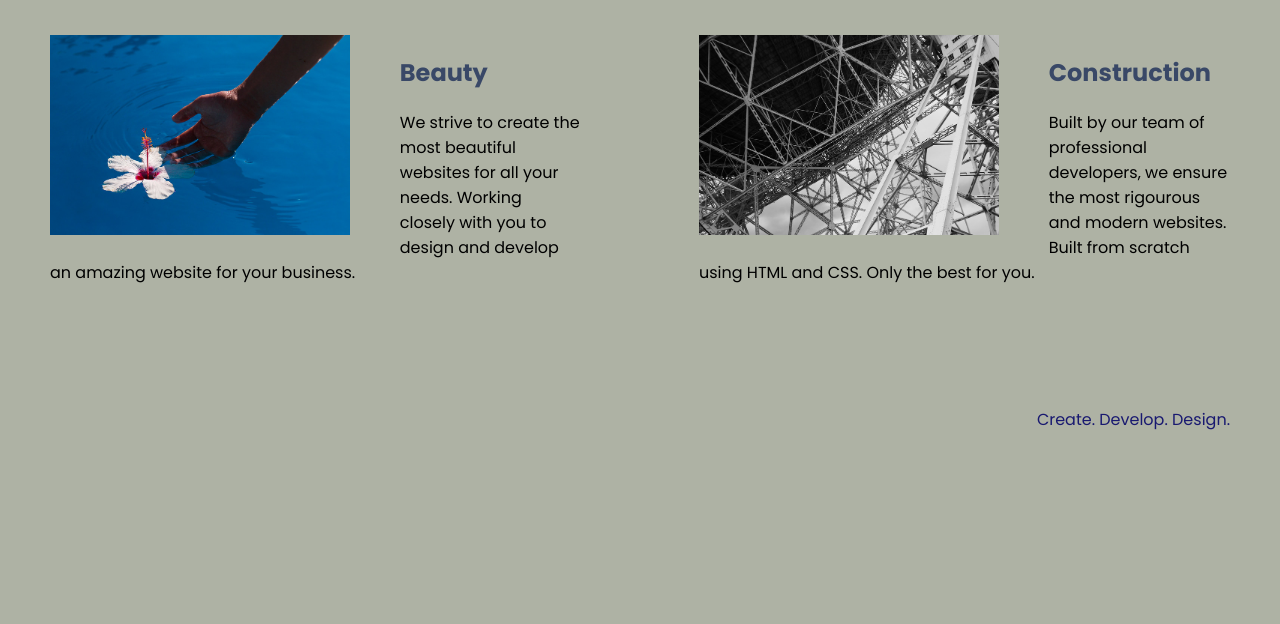
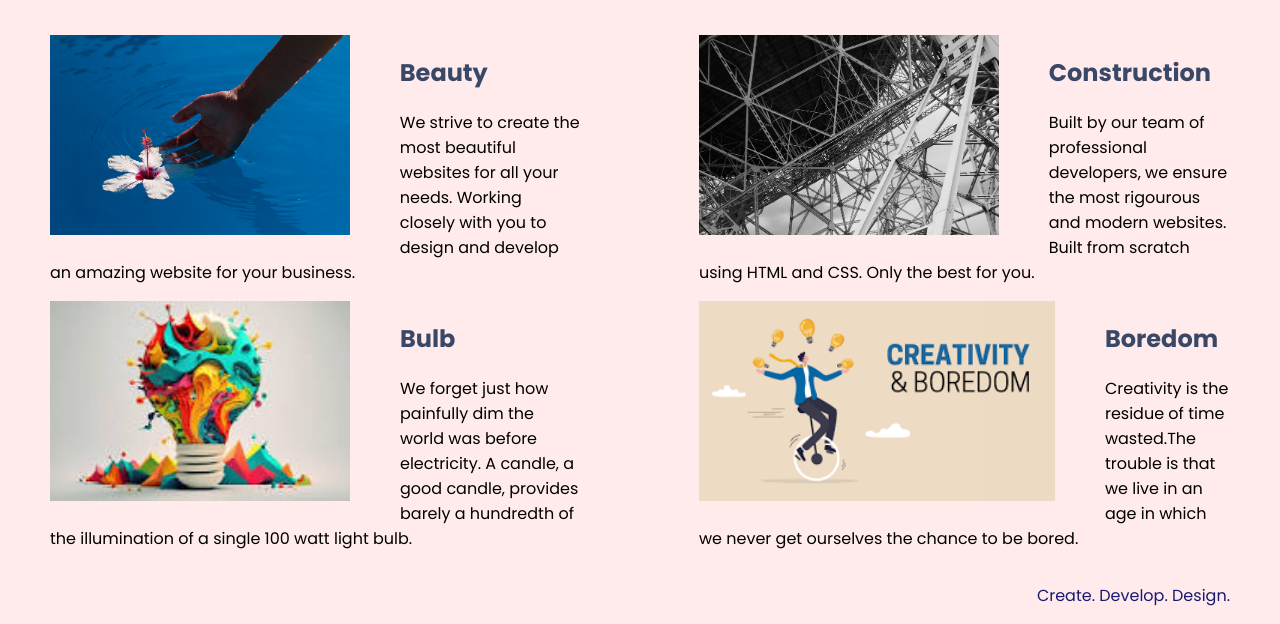
Before and after one commit to yashjain3010/CSS-Designing, a plain HTML site: page index.html in a window 1280 px wide. Shown: the part 362-986 px from the top of the page. Before the commit the page ends 810 px from the top, so only its background shows below. Drawn offline with Linux system fonts and the light colour scheme.

Commit message:
Creativity and design

```diff
--- a/index.html
+++ b/index.html
@@ -29,6 +29,17 @@
         scratch using HTML and CSS. Only the best for you.</p>
     </div>
 
+    <div class="left card"><img class="tile-image" src="./assets/images/bulb.jpg" alt="Creative Bulb">
+    <h2 class="card-title">Bulb</h2>
+    <p>We forget just how painfully dim the world was before electricity. A candle, a good candle, provides barely a hundredth of the illumination of a single 100 watt light bulb.</p>
+    </div>
+
+    <div class="right card"><img class="tile-image" src="./assets/images/boredom.png" alt="boredom">
+      <h2 class="card-title">Boredom</h2>
+      <p>Creativity is the residue of time wasted.The trouble is that we live in an age in which we never get ourselves the chance to be bored.</p>
+    </div>
+
+
   </div>
   <footer>
     <p>Create. Develop. Design.</p>
--- a/style.css
+++ b/style.css
@@ -1,7 +1,7 @@
 body {
   font-family: "Poppins", sans-serif;
   margin: 50px 50px 0 50px;
-  background-color: #aeb2a4;
+  background-color: #FFEBEB;
   display: flex;
   flex-direction: column;
   min-height: 95vh;
```
Also changed, not shown: assets/images/boredom.png (added), assets/images/bulb.jpg (added).
